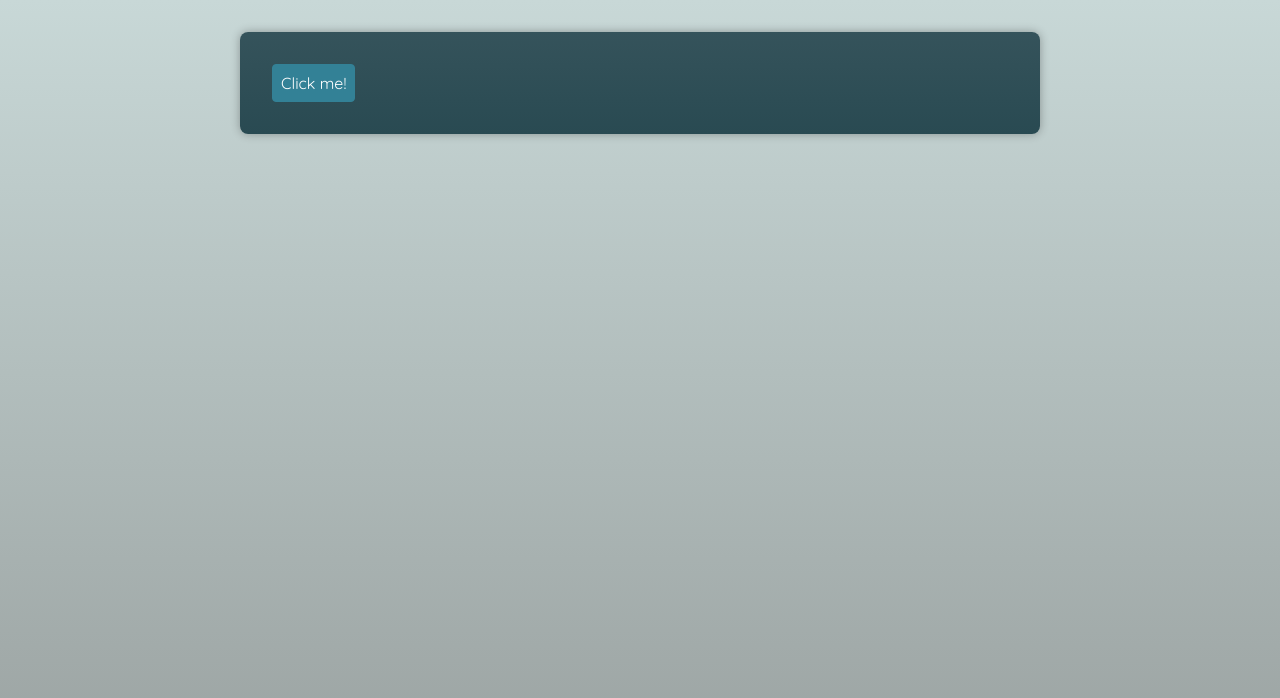
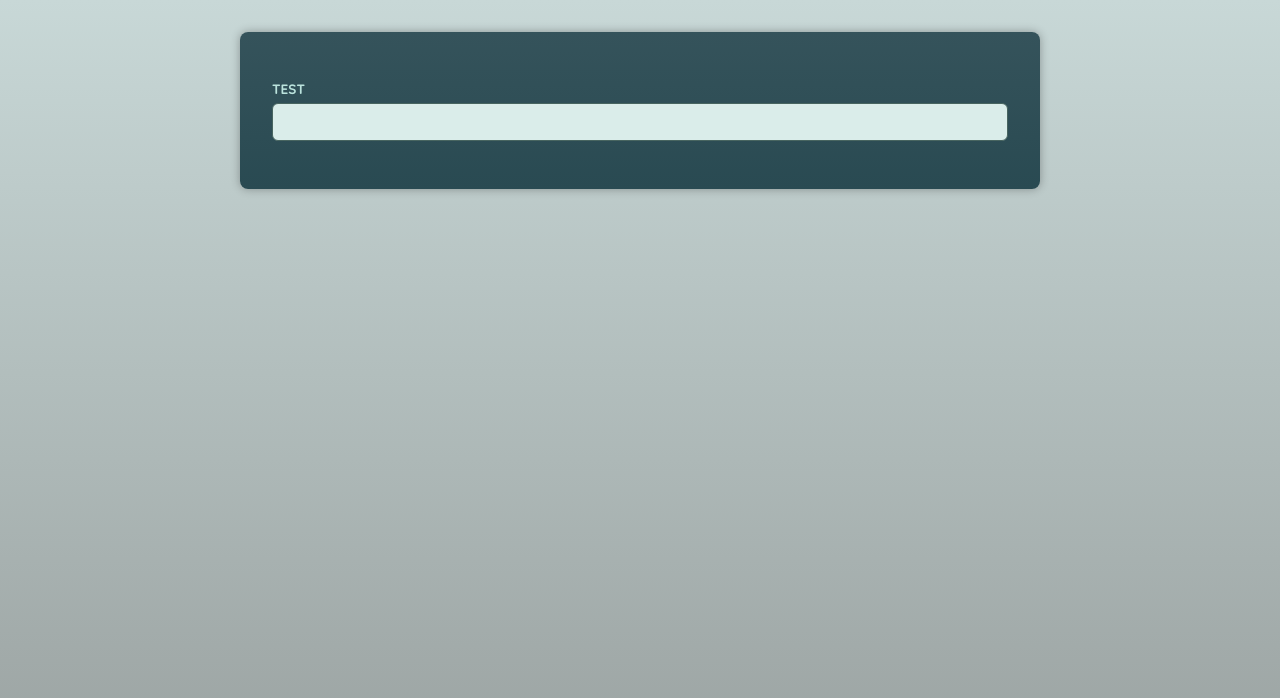
Before and after one commit to desizafirova/advanced-components-ts-react, a React (Vite) app: page / in a window 1280 px wide. Shown: the top 698 px of the page. Built offline with nearby package versions, Linux system fonts and the light colour scheme; a web font is replaced by a local one.

Commit message:
using forwardRef

```diff
--- a/src/App.tsx
+++ b/src/App.tsx
@@ -1,10 +1,12 @@
-import Button from './components/Button';
-import Container from './components/Container';
+import { useRef } from 'react';
+
+import Input from './components/Input';
 
 function App() {
+  const input = useRef<HTMLInputElement>(null);
   return (
     <main>
-      <Container as={Button}>Click me!</Container>
+      <Input label="Test" id="test" ref={input} />
     </main>
   );
 }
--- a/src/components/Input.tsx
+++ b/src/components/Input.tsx
@@ -1,15 +1,20 @@
-import { ComponentPropsWithoutRef } from 'react';
+import { ComponentPropsWithoutRef, forwardRef } from 'react';
 
 type InputProps = {
   label: string;
   id: string;
 } & ComponentPropsWithoutRef<'input'>;
 
-export default function Input({ label, id, ...props }: InputProps) {
+const Input = forwardRef<HTMLInputElement, InputProps>(function Input(
+  { label, id, ...props },
+  ref
+) {
   return (
     <p>
       <label htmlFor={id}>{label}</label>
-      <input id={id} {...props} />
+      <input id={id} {...props} ref={ref} />
     </p>
   );
-}
+});
+
+export default Input;
```
